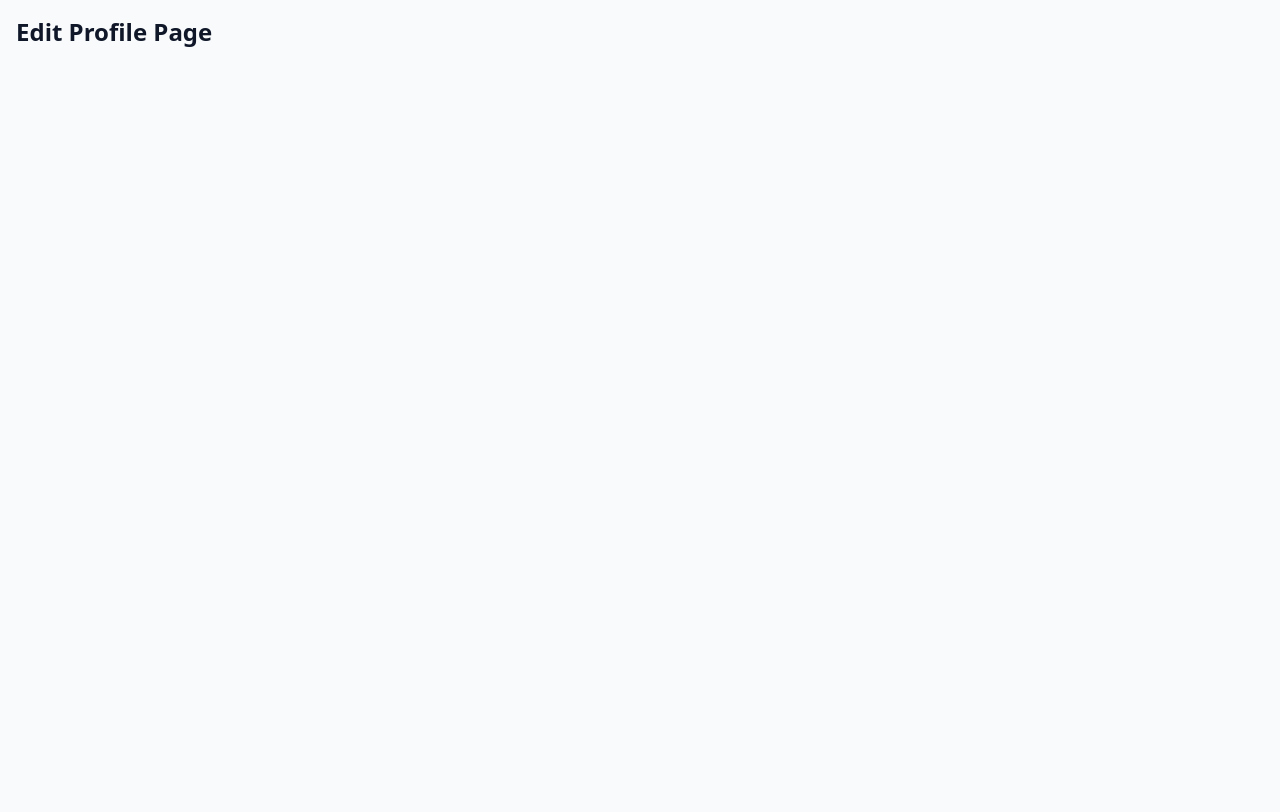
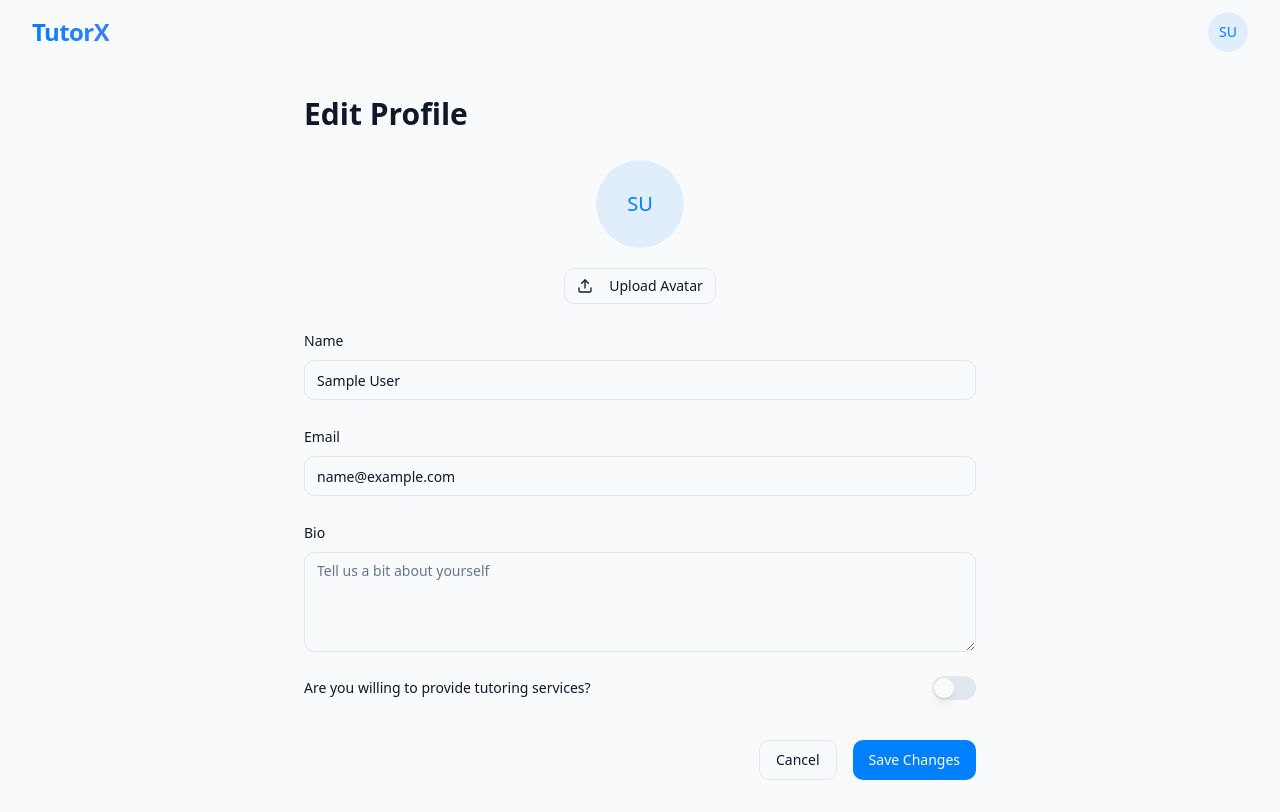
Before and after one commit to sabith98/tutorX, a React (Vite) app in the folder client/: page /edit-profile in a window 1280 px wide. Built offline with nearby package versions, Linux system fonts and the light colour scheme; sample sign-in values are in the browser's storage.

Commit message:
implement edit profile page

```diff
--- a/client/src/pages/EditProfile.tsx
+++ b/client/src/pages/EditProfile.tsx
@@ -1,7 +1,240 @@
+import { useState, useEffect, useRef } from 'react';
+import { useNavigate, Navigate } from 'react-router-dom';
+import { motion } from 'framer-motion';
+import { Button } from '@/components/ui/button';
+import { Input } from '@/components/ui/input';
+import { Label } from '@/components/ui/label';
+import { Textarea } from '@/components/ui/textarea';
+import { Switch } from '@/components/ui/switch';
+import { useAppDispatch, useAppSelector } from '@/hooks/redux';
+import { updateUserProfile } from '@/store/slices/authSlice';
+import { Header } from '@/components/Header';
+import { Avatar, AvatarFallback, AvatarImage } from '@/components/ui/avatar';
+import { toast } from 'sonner';
+import { Upload, X } from 'lucide-react';
+
 const EditProfile = () => {
+  const { user, isLoading } = useAppSelector(state => state.auth);
+  const dispatch = useAppDispatch();
+  const navigate = useNavigate();
+  const fileInputRef = useRef<HTMLInputElement>(null);
+
+  const [name, setName] = useState('');
+  const [email, setEmail] = useState('');
+  const [bio, setBio] = useState('');
+  const [avatarUrl, setAvatarUrl] = useState('');
+  const [avatarFile, setAvatarFile] = useState<File | null>(null);
+  const [avatarPreview, setAvatarPreview] = useState<string | null>(null);
+  const [hourlyRate, setHourlyRate] = useState<number | undefined>(undefined);
+  const [isTutor, setIsTutor] = useState(false);
+
+  useEffect(() => {
+    if (user) {
+      setName(user.name || '');
+      setEmail(user.email || '');
+      setBio(user.bio || '');
+      setAvatarUrl(user.avatarUrl || '');
+      setHourlyRate(user.hourlyRate);
+      setIsTutor(user.isTutor);
+    }
+  }, [user]);
+
+  // Redirect to login if not authenticated and not loading
+  if (!isLoading && !user) {
+    return <Navigate to="/login" />;
+  }
+
+  const handleAvatarUpload = (e: React.ChangeEvent<HTMLInputElement>) => {
+    const file = e.target.files?.[0];
+
+    if (file) {
+      setAvatarFile(file);
+
+      // Create a preview URL for the image
+      const reader = new FileReader();
+      reader.onloadend = () => {
+        setAvatarPreview(reader.result as string);
+      };
+      reader.readAsDataURL(file);
+
+      // In a real app, you'd upload this to a server
+      // For now, we'll simulate it by setting the avatarUrl to the file name
+      // In a real implementation, this would be an API call to upload the file
+
+      // Simulate a URL that would be returned from the server
+      const fakeUploadedUrl = `https://storage.example.com/avatars/${file.name}`;
+      setAvatarUrl(fakeUploadedUrl);
+
+      toast.success('Avatar uploaded successfully');
+    }
+  };
+
+  const triggerFileUpload = () => {
+    if (fileInputRef.current) {
+      fileInputRef.current.click();
+    }
+  };
+
+  const removeAvatar = () => {
+    setAvatarPreview(null);
+    setAvatarFile(null);
+    setAvatarUrl('');
+  };
+
+  const handleSubmit = (e: React.FormEvent) => {
+    e.preventDefault();
+
+    // In a real app, you would upload the file here if it exists
+    // For demo, we'll just use the simulated URL
+
+    const updatedProfile = {
+      name,
+      email,
+      bio,
+      avatarUrl: avatarPreview || avatarUrl, // Use the preview URL for immediate feedback
+      isTutor,
+      hourlyRate: isTutor ? hourlyRate : undefined,
+    };
+
+    dispatch(updateUserProfile(updatedProfile));
+    toast.success('Profile updated successfully');
+    navigate('/profile');
+  };
+
   return (
-    <div className="container mx-auto p-4">
-      <h1 className="text-2xl font-bold">Edit Profile Page</h1>
+    <div className="min-h-screen bg-background">
+      <Header />
+      <main className="container py-8">
+        <motion.div
+          initial={{ opacity: 0, y: 20 }}
+          animate={{ opacity: 1, y: 0 }}
+          transition={{ duration: 0.5 }}
+          className="max-w-2xl mx-auto"
+        >
+          <h1 className="text-3xl font-bold mb-6">Edit Profile</h1>
+
+          <form onSubmit={handleSubmit} className="space-y-6">
+            {/* Profile Avatar Upload */}
+            <div className="flex flex-col items-center space-y-4">
+              <div className="relative">
+                <Avatar className="h-24 w-24 border-4 border-background">
+                  <AvatarImage
+                    src={avatarPreview || avatarUrl}
+                    alt={name}
+                  />
+                  <AvatarFallback className="bg-primary/10 text-primary text-xl">
+                    {name.split(' ').map(n => n[0]).join('')}
+                  </AvatarFallback>
+                </Avatar>
+
+                {(avatarPreview || avatarUrl) && (
+                  <Button
+                    type="button"
+                    variant="destructive"
+                    size="icon"
+                    className="absolute -top-2 -right-2 h-7 w-7 rounded-full"
+                    onClick={removeAvatar}
+                  >
+                    <X className="h-4 w-4" />
+                  </Button>
+                )}
+              </div>
+
+              <div>
+                <input
+                  type="file"
+                  ref={fileInputRef}
+                  onChange={handleAvatarUpload}
+                  accept="image/*"
+                  className="hidden"
+                />
+                <Button
+                  type="button"
+                  variant="outline"
+                  size="sm"
+                  onClick={triggerFileUpload}
+                >
+                  <Upload className="h-4 w-4 mr-2" />
+                  Upload Avatar
+                </Button>
+              </div>
+            </div>
+
+            <div className="space-y-2">
+              <Label htmlFor="name">Name</Label>
+              <Input
+                id="name"
+                value={name}
+                onChange={(e) => setName(e.target.value)}
+                placeholder="Your full name"
+                required
+              />
+            </div>
+
+            <div className="space-y-2">
+              <Label htmlFor="email">Email</Label>
+              <Input
+                id="email"
+                type="email"
+                value={email}
+                onChange={(e) => setEmail(e.target.value)}
+                placeholder="Your email address"
+                required
+              />
+            </div>
+
+            <div className="space-y-2">
+              <Label htmlFor="bio">Bio</Label>
+              <Textarea
+                id="bio"
+                value={bio}
+                onChange={(e) => setBio(e.target.value)}
+                placeholder="Tell us a bit about yourself"
+                className="min-h-[100px]"
+              />
+            </div>
+
+            <div className="flex items-center justify-between space-x-2">
+              <Label htmlFor="isTutor" className="cursor-pointer">Are you willing to provide tutoring services?</Label>
+              <Switch
+                id="isTutor"
+                checked={isTutor}
+                onCheckedChange={setIsTutor}
+              />
+            </div>
+
+            {isTutor && (
+              <motion.div
+                initial={{ opacity: 0, height: 0 }}
+                animate={{ opacity: 1, height: 'auto' }}
+                exit={{ opacity: 0, height: 0 }}
+                transition={{ duration: 0.3 }}
+                className="space-y-2"
+              >
+                <Label htmlFor="hourlyRate">Hourly Rate ($)</Label>
+                <Input
+                  id="hourlyRate"
+                  type="number"
+                  value={hourlyRate || ''}
+                  onChange={(e) => setHourlyRate(e.target.value ? Number(e.target.value) : undefined)}
+                  placeholder="50"
+                  required={isTutor}
+                  min={1}
+                />
+              </motion.div>
+            )}
+
+            <div className="flex justify-end space-x-4 pt-4">
+              <Button type="button" variant="outline" onClick={() => navigate('/profile')}>
+                Cancel
+              </Button>
+              <Button type="submit">
+                Save Changes
+              </Button>
+            </div>
+          </form>
+        </motion.div>
+      </main>
     </div>
   );
 };
--- a/client/src/store/slices/authSlice.ts
+++ b/client/src/store/slices/authSlice.ts
@@ -78,6 +78,12 @@ export const authSlice = createSlice({
     setLoading: (state, action: PayloadAction<boolean>) => {
       state.isLoading = action.payload;
     },
+    updateUserProfile: (state, action: PayloadAction<Partial<User>>) => {
+      if (state.user) {
+        state.user = { ...state.user, ...action.payload };
+        localStorage.setItem('user', JSON.stringify(state.user));
+      }
+    },
     logoutUser: (state) => {
       state.user = null;
       localStorage.removeItem('user');
@@ -86,7 +92,7 @@ export const authSlice = createSlice({
   },
 });
 
-export const { setUser, setLoading, logoutUser } = authSlice.actions;
+export const { setUser, setLoading, updateUserProfile, logoutUser } = authSlice.actions;
 
 // Async thunk for login
 export const login = (email: string, password: string) => async (dispatch: any) => {
```
